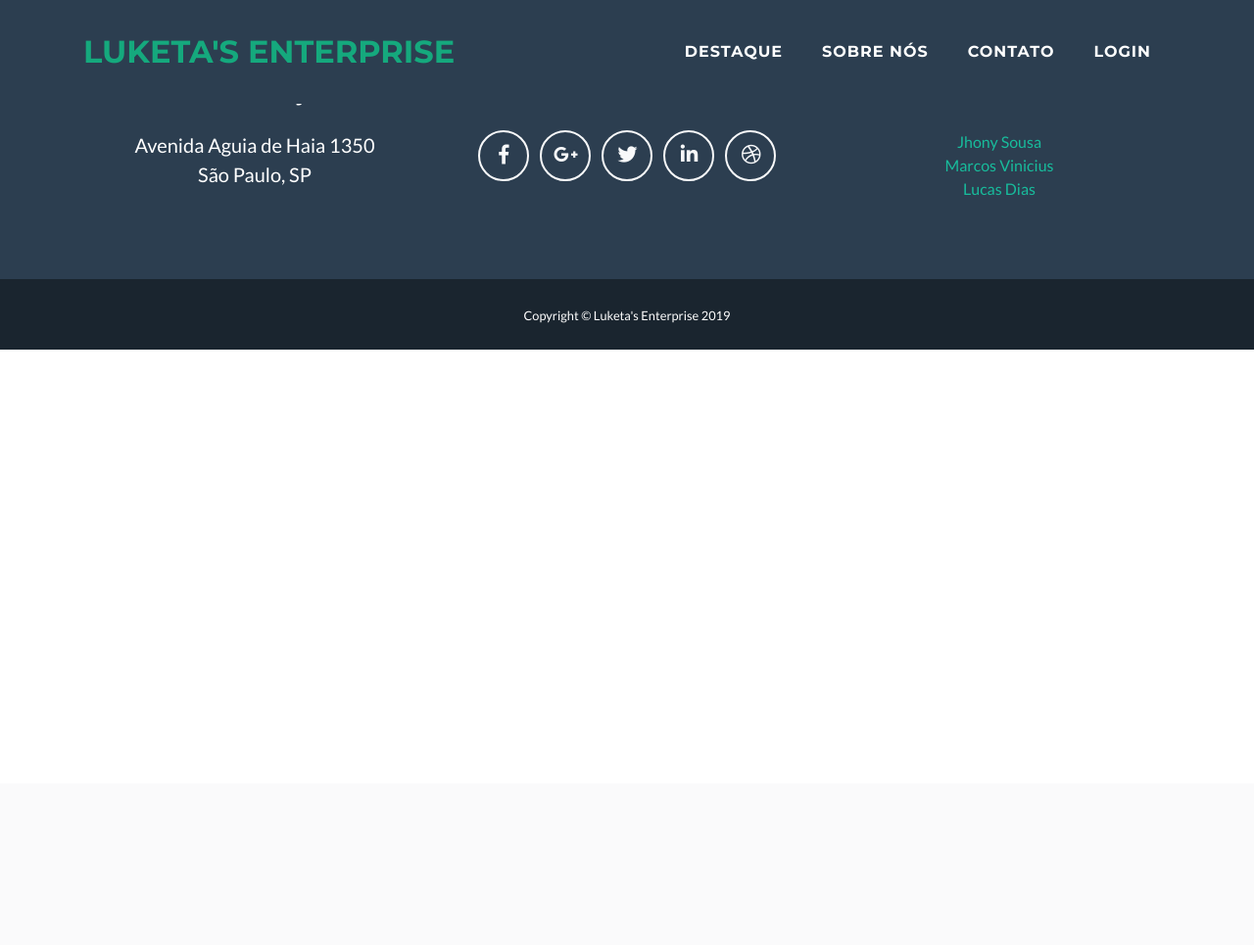
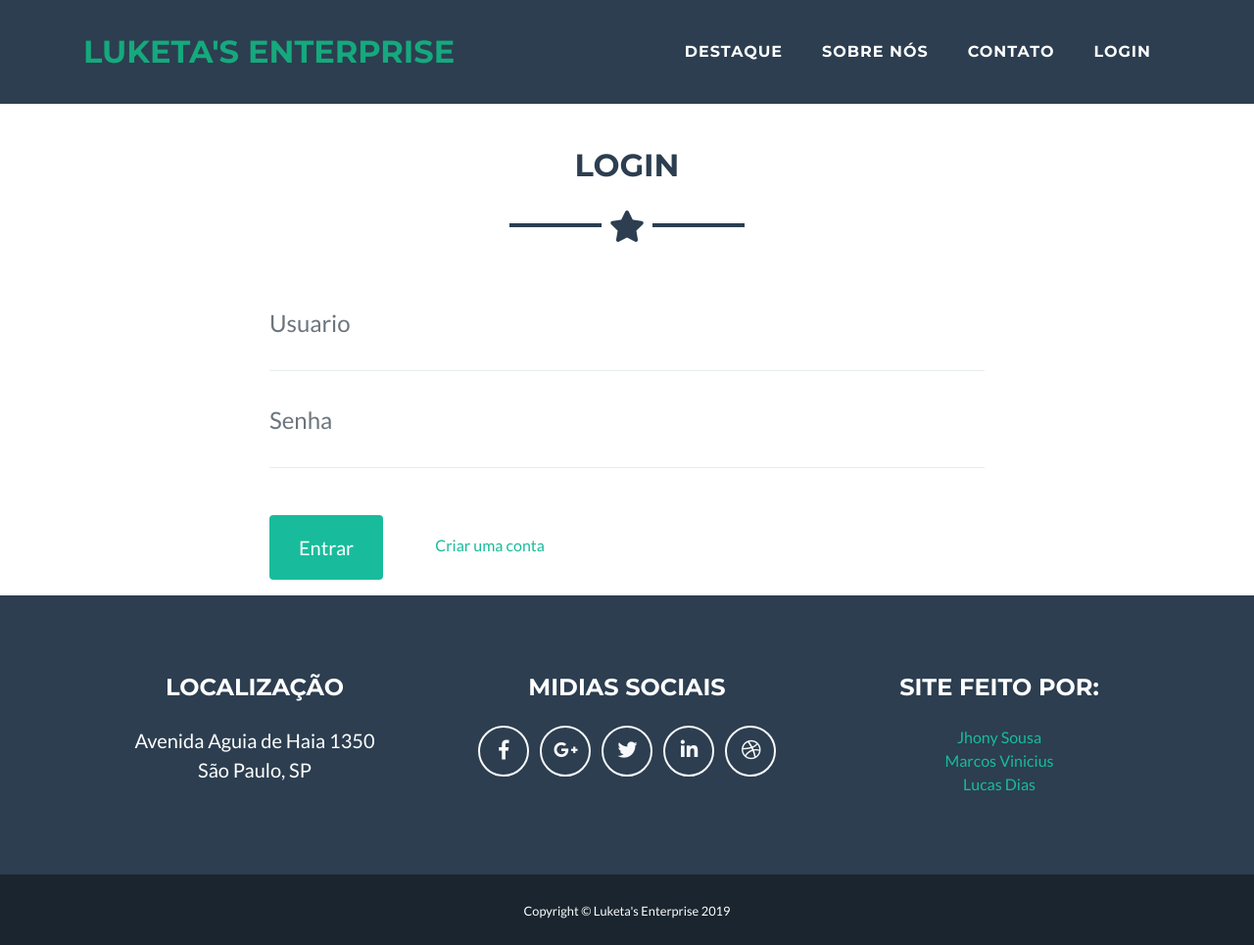
Before and after one commit to marcosvpd/Site-Imobiliaria, a PHP site: page /login.php in a window 1280 px wide. Shown: the whole page at 98% size. Before the commit the page ends 357 px from the top, so only its background shows below. Run offline with PHP 8.4, Linux system fonts and the light colour scheme.

Commit message:
Adicionando tela de login

```diff
--- a/login.php
+++ b/login.php
@@ -56,6 +56,36 @@
     </div>
   </nav>
 
+<div class="container" style="margin-top: 150px">
+      <h2 class="text-center text-uppercase text-secondary mb-0">Login</h2>
+      <hr class="star-dark mb-5">
+      <div class="row">
+        <div class="col-lg-8 mx-auto">
+
+          <form name="sentMessage" id="contactForm" novalidate="novalidate">
+            <div class="control-group">
+              <div class="form-group floating-label-form-group controls mb-0 pb-2">
+                <label>Usuario</label>
+                <input class="form-control" id="name" type="text" placeholder="Usuario" required="required" data-validation-required-message="Please enter your name.">
+                <p class="help-block text-danger"></p>
+              </div>
+            </div>
+            <div class="control-group">
+              <div class="form-group floating-label-form-group controls mb-0 pb-2">
+                <label>Senha</label>
+                <input class="form-control" id="email" type="email" placeholder="Senha" required="required" data-validation-required-message="Please enter your email address.">
+                <p class="help-block text-danger"></p>
+              </div>
+            </div>
+            <br><br>
+            <div id="success"></div>
+            <div class="form-group">
+              <button type="submit" class="btn btn-primary btn-xl" id="sendMessageButton">Entrar</button>   <a href="" style="margin-left: 50px">Criar uma conta</a>
+            </div>
+          </form>
+        </div>
+      </div>
+    </div>
   <!-- Footer -->
   <footer class="footer text-center">
     <div class="container">
```
